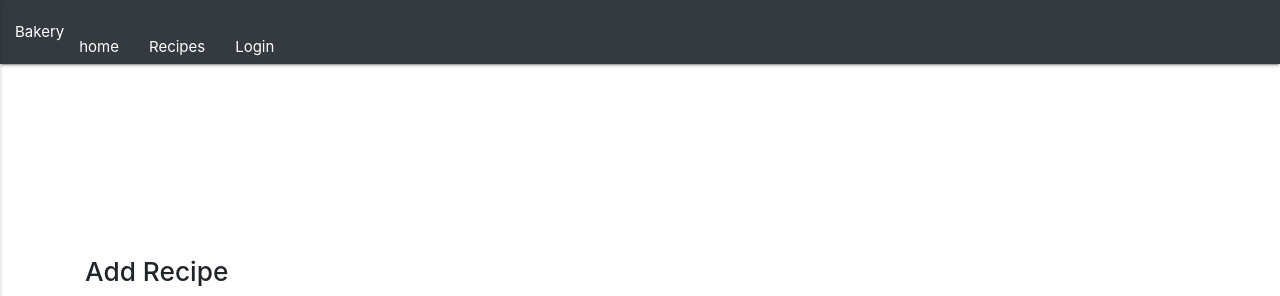
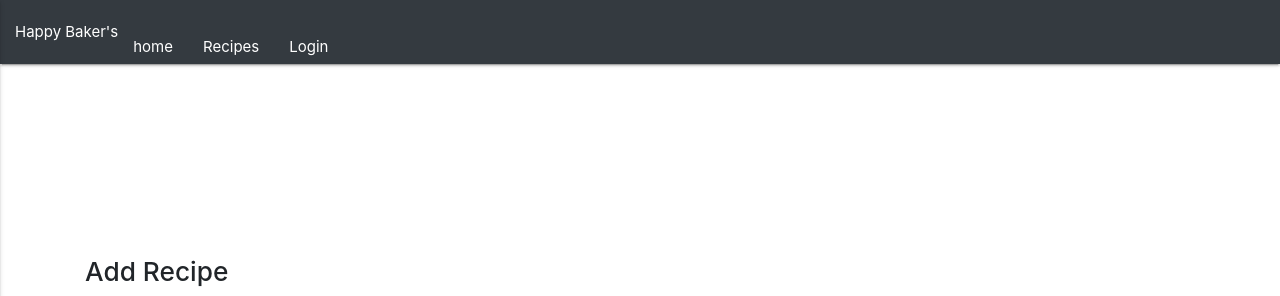
Before and after one commit to Danhayes3008/milestone-project-3, a Flask app: page /add_recipe in a window 1280 px wide. Shown: the top 296 px of the page. Run offline with Flask 2, Linux system fonts and the light colour scheme; data that the repository does not hold is empty; some libraries are stand-ins or nearby versions.

Commit message:
some changes to improve the site

```diff
--- a/templates/base.html
+++ b/templates/base.html
@@ -20,7 +20,7 @@
 <body id="page-top">
   <header>
     <nav class="navbar navbar-expand-lg navbar-dark bg-dark fixed-top" id="mainNav">
-      <div>Bakery</div>
+      <div>Happy Baker's</div>
       <div class="nav-wrapper">
         <!--<a href="" class="brand-logo">Task Manager</a>-->
         <a href="#" data-activates="mobile-demo" class="button-collapse"><i class="material-icons">menu</i></a>
```
